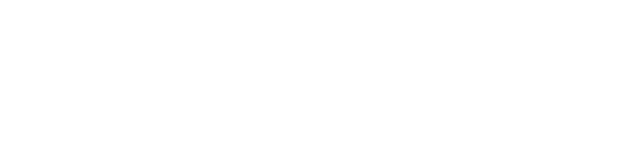
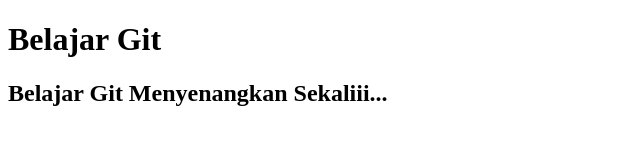
Before and after one commit to marisapuspita/perpustakaan, a plain HTML site: page index1.html in a window 1280 px wide. Shown: the whole page, without its empty margins (0-640 px from the left). Drawn offline with Linux system fonts and the light colour scheme.

Commit message:
tambah header 2

```diff
--- a/index1.html
+++ b/index1.html
@@ -8,4 +8,6 @@
 <body>
 
 </body>
+<h1>Belajar Git</h1>
+<h2>Belajar Git Menyenangkan Sekaliii...</h2>
 </html>
```
